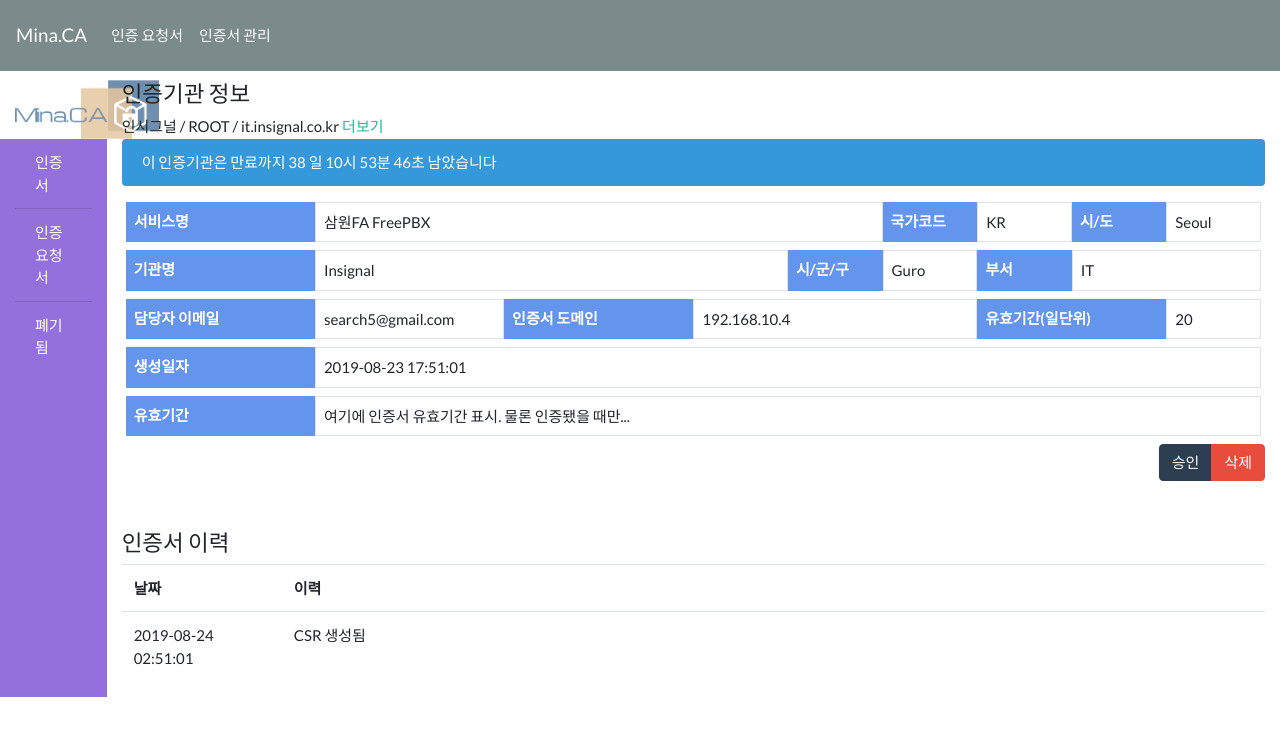
After one commit to search5/Mina.CA, a Flask app: a page that uses ca/templates/ca_view_base.html in a window 1280 px wide. The commit adds this page. Shown: the top 736 px of the page. Run offline with Flask 2, Linux system fonts and the light colour scheme; data comes from the database, SQL or seed files in the repository; some libraries are stand-ins or nearby versions.

Commit message:
인증서 조회 및 승인 등의 기능 구현중

```diff
--- a/ca/application.py
+++ b/ca/application.py
@@ -1,4 +1,5 @@
 import os
+import time
 from datetime import timedelta, datetime
 from pathlib import Path
 from tempfile import NamedTemporaryFile
@@ -192,6 +193,8 @@ def ca_view(catop):
         flash('이러기야? 잘못된 CA를 조회하셨습니다')
 
     left_ca_days = (ca_record.created_date + timedelta(days=int(ca_record.cadays))) - datetime.now()
+    left_ca_days = "{days} 일 {times}".format(days=left_ca_days.days,
+                                             times=time.strftime("%H시 %M분 %S초", time.gmtime(left_ca_days.seconds)))
 
     current_page = request.args.get("page", 1, type=int)
     search_option = request.args.get("search_option", '')
@@ -224,7 +227,7 @@ def ca_view(catop):
                            paginate_link_tag=paginate_link_tag,
                            page_url=page_url, items_per_page=items_per_page,
                            total_cnt=total_cnt, page=current_page,
-                           ca_record=ca_record, left_ca_days=left_ca_days.days)
+                           ca_record=ca_record, left_ca_days=left_ca_days)
 
 
 @app.route("/ca/<catop>/csr/new")
@@ -235,10 +238,12 @@ def ca_csr_new(catop):
         flash('이러기야? 잘못된 CA를 조회하셨습니다')
 
     left_ca_days = (ca_record.created_date + timedelta(days=int(ca_record.cadays))) - datetime.now()
+    left_ca_days = "{days} 일 {times}".format(days=left_ca_days.days,
+                                             times=time.strftime("%H시 %M분 %S초", time.gmtime(left_ca_days.seconds)))
 
     form = CertificateForm()
 
-    return render_template('ca_csr_new.html', ca_record=ca_record, left_ca_days=left_ca_days.days, form=form)
+    return render_template('ca_csr_new.html', ca_record=ca_record, left_ca_days=left_ca_days, form=form)
 
 
 @app.route("/ca/<catop>/csr/new", methods=["POST"])
@@ -284,24 +289,24 @@ def cert_csr_new_post(catop):
 
         ssl_req = pexpect.spawn(RET, encoding='utf-8')
         ssl_req.expect('Enter PEM pass phrase:')
-        ssl_req.sendline(ca_record.capass)
+        ssl_req.sendline(cert_record.cert_pass)
         ssl_req.expect('Verifying - Enter PEM pass phrase:')
-        ssl_req.sendline(ca_record.capass)
+        ssl_req.sendline(cert_record.cert_pass)
 
         ssl_req.expect('Country Name.*:')
-        ssl_req.sendline(ca_record.country_name)
+        ssl_req.sendline(cert_record.country_name)
         ssl_req.expect('State or Province Name.*:')
-        ssl_req.sendline(ca_record.province_name)
+        ssl_req.sendline(cert_record.province_name)
         ssl_req.expect('Locality Name.*:')
-        ssl_req.sendline(ca_record.locality_name)
+        ssl_req.sendline(cert_record.locality_name)
         ssl_req.expect('Organization Name.*:')
-        ssl_req.sendline(ca_record.organization_name)
+        ssl_req.sendline(cert_record.organization_name)
         ssl_req.expect('Organizational Unit Name.*:')
-        ssl_req.sendline(ca_record.organizational_unit_name)
+        ssl_req.sendline(cert_record.organizational_unit_name)
         ssl_req.expect('Common Name.*:')
-        ssl_req.sendline(ca_record.common_name)
+        ssl_req.sendline(cert_record.common_name)
         ssl_req.expect('Email Address.*:')
-        ssl_req.sendline(ca_record.email_address)
+        ssl_req.sendline(cert_record.email_address)
         ssl_req.expect('A challenge password.*:')
         ssl_req.sendline(".")
         ssl_req.expect('An optional company name.*:')
@@ -325,6 +330,23 @@ def cert_csr_new_post(catop):
     return jsonify(ret)
 
 
+@app.route("/ca/<catop>/certificate/<cert_id>")
+def certificate_view(catop, cert_id):
+    ca_record = CA.query.filter(CA.catop == catop).first()
+
+    if not ca_record:
+        flash('이러기야? 잘못된 CA를 조회하셨습니다')
+
+    left_ca_days = (ca_record.created_date + timedelta(days=int(ca_record.cadays))) - datetime.now()
+
+    left_ca_days = "{days} 일 {times}".format(days=left_ca_days.days,
+                                             times=time.strftime("%H시 %M분 %S초", time.gmtime(left_ca_days.seconds)))
+
+    cert_record = Certficate.query.filter(Certficate.id == cert_id).first()
+
+    return render_template("certificate_view.html", ca_record=ca_record, left_ca_days=left_ca_days, cert_record=cert_record)
+
+
 @app.teardown_appcontext
 def shutdown_session(exception=None):
     db_session.remove()
--- a/ca/models.py
+++ b/ca/models.py
@@ -1,5 +1,7 @@
+from slugify import slugify
 from sqlalchemy import Column, Integer, String, DateTime, Sequence, func, Text, \
     ForeignKey, JSON
+from sqlalchemy.ext.hybrid import hybrid_property
 from sqlalchemy.orm import relationship, backref
 
 from ca.database import Base
@@ -60,3 +62,7 @@ class Certficate(Base):
     cert_status = Column(String(100), comment='CSR, CERTIFICATED, REVOKE')
     history = Column(JSON, default=[], comment='인증서 이력')
     created_date = Column(DateTime, default=func.now(), comment='생성일자')
+
+    @hybrid_property
+    def cert_link(self):
+        return slugify(self.cert_title)
--- a/ca/templates/ca_view.html
+++ b/ca/templates/ca_view.html
@@ -15,7 +15,7 @@
       {% for row in paginator %}
         <tr>
           <th>{{ (total_cnt - (items_per_page * (page - 1))) - loop.index0 }}</th>
-          <td><a href="{{ url_for('ca_view', catop=row.cert_title) }}">{{ row.cert_title }}</a></td>
+          <td><a href="{{ url_for('certificate_view', catop=ca_record.catop, cert_id=row.id) }}">{{ row.cert_title }}</a></td>
           <td>{{ row.common_name }}</td>
           <td>{{ row.cert_status }}</td>
           <td>{{ row.created_date }}</td>
--- a/ca/templates/ca_view_base.html
+++ b/ca/templates/ca_view_base.html
@@ -82,7 +82,7 @@
       </div>
       <div class="col-11">
         <div class="alert alert-info" role="alert">
-          이 인증기관은 만료까지 {{ left_ca_days }}일 남았습니다
+          이 인증기관은 만료까지 {{ left_ca_days }} 남았습니다
         </div>
         {% block ca_view %}
         {% endblock %}
--- /dev/null
+++ b/ca/templates/certificate_view.html
@@ -0,0 +1,71 @@
+{% extends "ca_view_base.html" %}
+
+{% block ca_view %}
+  <div class="row ml-1 mr-1 mb-2">
+    <div class="col-2 p-2 text-white" style="background-color: cornflowerblue;"><span class="font-weight-bold">서비스명</span></div>
+    <div class="col-6 p-2 border">{{ cert_record.cert_title }}</div>
+    <div class="col-1 p-2 text-white" style="background-color: cornflowerblue;"><span class="font-weight-bold">국가코드</span></div>
+    <div class="col-1 p-2 border">{{ cert_record.country_name }}</div>
+    <div class="col-1 p-2 text-white" style="background-color: cornflowerblue;"><span class="font-weight-bold">시/도</span></div>
+    <div class="col-1 p-2 border">{{ cert_record.province_name }}</div>
+  </div>
+  <div class="row ml-1 mr-1 mb-2">
+    <div class="col-2 p-2 text-white" style="background-color: cornflowerblue;"><span class="font-weight-bold">기관명</span></div>
+    <div class="col-5 p-2 border">{{ cert_record.organization_name }}</div>
+    <div class="col-1 p-2 text-white" style="background-color: cornflowerblue;"><span class="font-weight-bold">시/군/구</span></div>
+    <div class="col-1 p-2 border">{{ cert_record.locality_name }}</div>
+    <div class="col-1 p-2 text-white" style="background-color: cornflowerblue;"><span class="font-weight-bold">부서</span></div>
+    <div class="col-2 p-2 border">{{ cert_record.organizational_unit_name }}</div>
+  </div>
+  <div class="row ml-1 mr-1 mb-2">
+    <div class="col-2 p-2 text-white" style="background-color: cornflowerblue;"><span class="font-weight-bold">담당자 이메일</span></div>
+    <div class="col-2 p-2 border">{{ cert_record.email_address }}</div>
+    <div class="col-2 p-2 text-white" style="background-color: cornflowerblue;"><span class="font-weight-bold">인증서 도메인</span></div>
+    <div class="col-3 p-2 border">{{ cert_record.common_name }}</div>
+    <div class="col-2 p-2 text-white" style="background-color: cornflowerblue;"><span class="font-weight-bold">유효기간(일단위)</span></div>
+    <div class="col-1 p-2 border">{{ cert_record.cert_days }}</div>
+  </div>
+  <div class="row ml-1 mr-1 mb-2">
+    <div class="col-2 p-2 text-white" style="background-color: cornflowerblue;"><span class="font-weight-bold">생성일자</span></div>
+    <div class="col-10 p-2 border">{{ cert_record.created_date }}</div>
+  </div>
+  <div class="row ml-1 mr-1 mb-2">
+    <div class="col-2 p-2 text-white" style="background-color: cornflowerblue;"><span class="font-weight-bold">유효기간</span></div>
+    <div class="col-10 p-2 border">여기에 인증서 유효기간 표시. 물론 인증됐을 때만...</div>
+  </div>
+  <div class="row">
+    <div class="col-12 text-right">
+      <div class="btn-group">
+        <button class="btn btn-primary">승인</button>
+        <button class="btn btn-danger" onclick="certificate_delete('{{ cert_record.id }}')">삭제</button>
+      </div>
+    </div>
+  </div>
+  <div class="row mt-5">
+    <div class="col-12">
+      <h4>인증서 이력</h4>
+      <table class="table">
+        <tr>
+          <th style="width: 14%;">날짜</th>
+          <th>이력</th>
+        </tr>
+        {% for row in cert_record.history %}
+        <tr>
+          <td>{{ row['DATE'] }}</td>
+          <td>{{ row['NOTE'] }}</td>
+        </tr>
+        {% endfor %}
+      </table>
+    </div>
+  </div>
+{% endblock %}
+
+{% block footer_js %}
+  <script>
+  function certificate_delete(cert_id) {
+      if (confirm('이 인증서를 삭제하시겠습니까?')) {
+          alert(cert_id)
+      }
+  }
+  </script>
+{% endblock %}
```
Also changed, not shown: ca/templates/ca_csr_new.html (indentation only).
